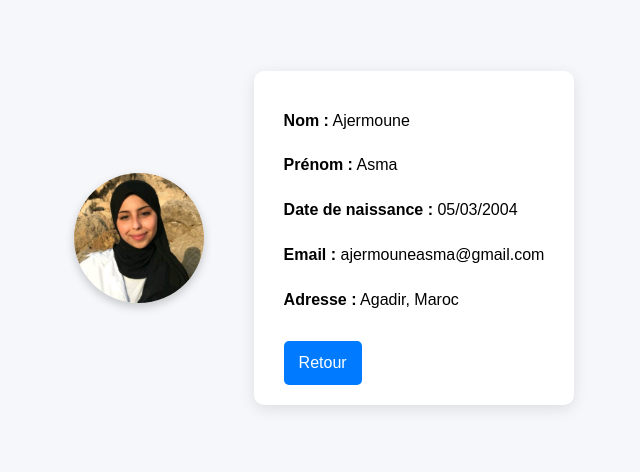
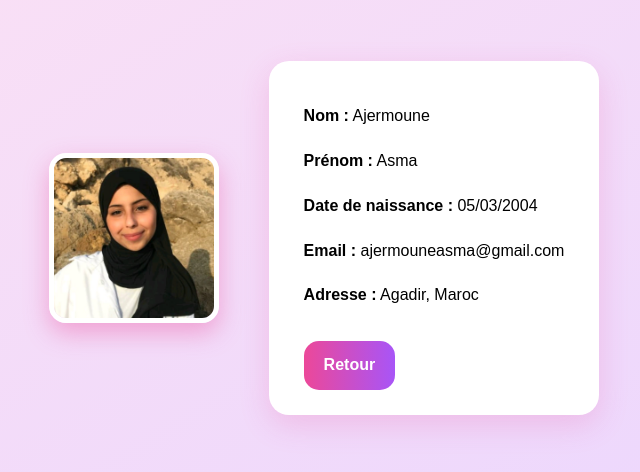
Before and after one commit to fstack567-stack/Projet-react, a React (Create React App) app: page /stagiaires/1 in a window 1280 px wide. Shown: the part 162-634 px from the top of the page, without its empty margins (316-956 px from the left). Built offline with nearby package versions, Linux system fonts and the light colour scheme.

Commit message:
Save local work

```diff
--- a/package.json
+++ b/package.json
@@ -9,6 +9,7 @@
     "@testing-library/user-event": "^13.5.0",
     "react": "^19.2.3",
     "react-dom": "^19.2.3",
+    "react-icons": "^5.5.0",
     "react-router-dom": "^7.11.0",
     "react-scripts": "5.0.1",
     "web-vitals": "^2.1.4"
--- a/src/App.js
+++ b/src/App.js
@@ -4,7 +4,7 @@ import { BrowserRouter,Routes,Route } from 'react-router-dom';
 import Container from './container';
 import Details from './details';
 import Asma from './components/asma';
-
+import Hajar from './components/hajar';
 function App() {
   return (
     <BrowserRouter>
@@ -12,6 +12,7 @@ function App() {
         <Route path='/' element={<Container/>}/>
         <Route path='/details'  element={<Details/>}/>
         <Route path='/stagiaires/1' element={<Asma/>} />
+        <Route path='/stagiaires/hajar' element={<Hajar/>} />
       </Routes>
     </BrowserRouter>
   );
--- /dev/null
+++ b/src/components/hajar.js
@@ -0,0 +1,20 @@
+import { Link } from "react-router-dom";
+import "../styles/hajar.css";
+
+export default function Hajar() {
+  return (
+    <div className="container">
+      <img src="/images/hajar.jpg" alt="Hajar" className="profile-img" />
+
+      <div className="card">
+        <p><b>Nom :</b> Bouhssine </p>
+        <p><b>Prénom :</b> Hajar</p>
+        <p><b>Date de naissance :</b> 07/09/2001</p>
+        <p><b>Email :</b> hajarlesensei@gmail.com</p>
+        <p><b>Adresse :</b> Agadir, Maroc</p>
+
+        <Link to="/" className="btn-retour">Retour</Link>
+      </div>
+    </div>
+  );
+}
--- a/src/container.js
+++ b/src/container.js
@@ -3,6 +3,7 @@ import { Link } from "react-router-dom";
 
 const users = [
   { id: 1, nom: "Ajermoune", prenom: "Asma" },
+  { id: 'hajar', nom: "Bouhssine", prenom: "Hajar" },
 ];
 
 export default function Container() {
--- /dev/null
+++ b/src/styles/hajar.css
@@ -0,0 +1,55 @@
+.container {
+  display: flex;
+  justify-content: center;
+  align-items: center;
+  gap: 50px;
+  min-height: 100vh;
+  background: linear-gradient(to bottom right, #fde2f3, #e9d5ff);
+  font-family: 'Poppins', Arial, sans-serif;
+}
+
+.profile-img {
+  width: 160px;
+  height: 160px;
+  border-radius: 10%;
+  object-fit: cover;
+  border: 5px solid #ffffff;
+  box-shadow: 0 10px 25px rgba(236, 72, 153, 0.4);
+  transition: transform 0.3s ease, box-shadow 0.3s ease;
+}
+
+.profile-img:hover {
+  transform: scale(1.05);
+  box-shadow: 0 15px 40px rgba(236, 72, 153, 0.6);
+}
+
+.card {
+  background-color: #ffffff;
+  padding: 25px 35px;
+  border-radius: 20px;
+  box-shadow: 0 10px 30px rgba(236, 72, 153, 0.2);
+  line-height: 1.8;
+  transition: transform 0.3s ease, box-shadow 0.3s ease;
+}
+
+.card:hover {
+  transform: translateY(-5px);
+  box-shadow: 0 15px 40px rgba(236, 72, 153, 0.35);
+}
+
+.btn-retour {
+  display: inline-block;
+  margin-top: 15px;
+  text-decoration: none;
+  color: white;
+  background: linear-gradient(to right, #ec4899, #a855f7);
+  padding: 10px 20px;
+  border-radius: 15px;
+  font-weight: 600;
+  transition: all 0.3s ease;
+}
+
+.btn-retour:hover {
+  background: linear-gradient(to right, #f43f5e, #c084fc);
+  transform: scale(1.05);
+}
```
Also changed, not shown: public/images/hajar.jpg (added), 1 other file (tests, documents, lock files or other folders).
